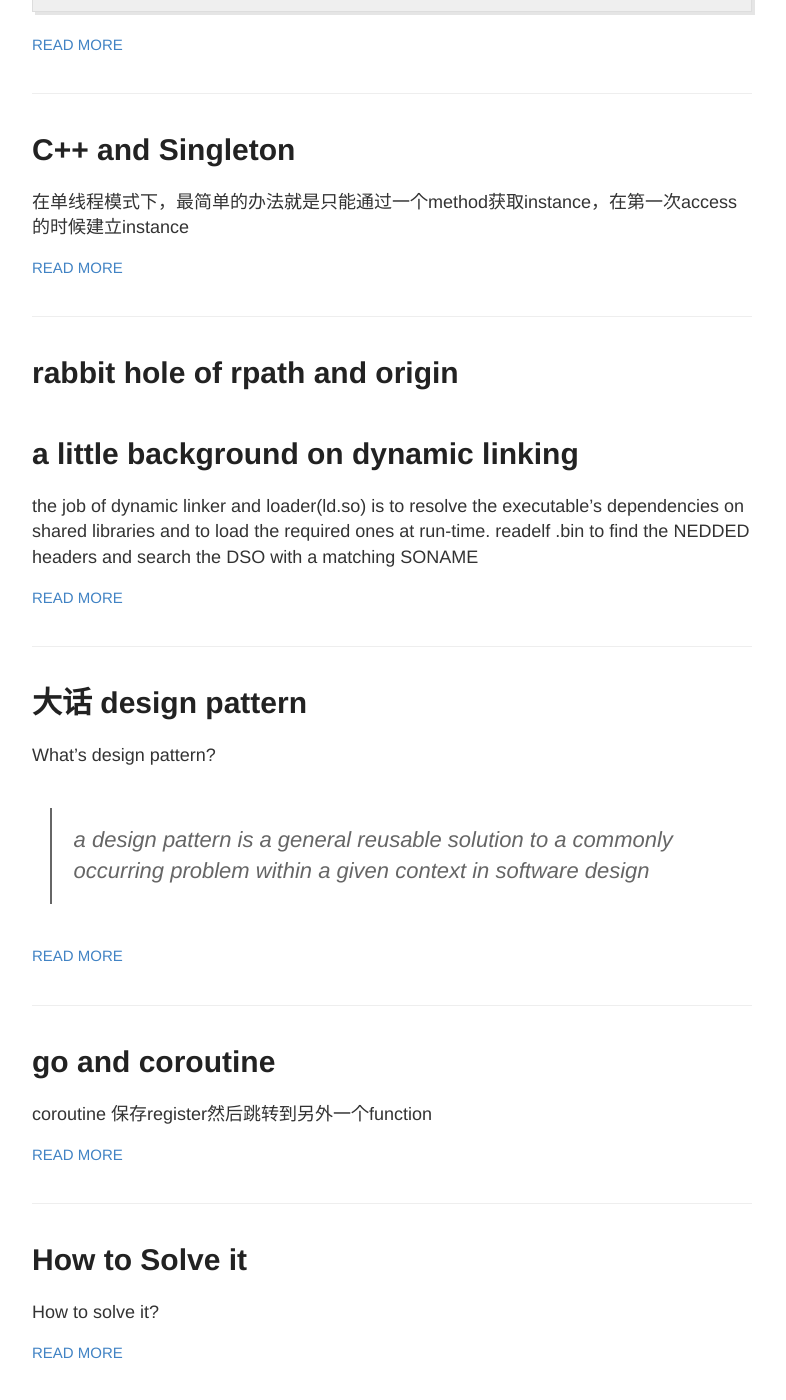
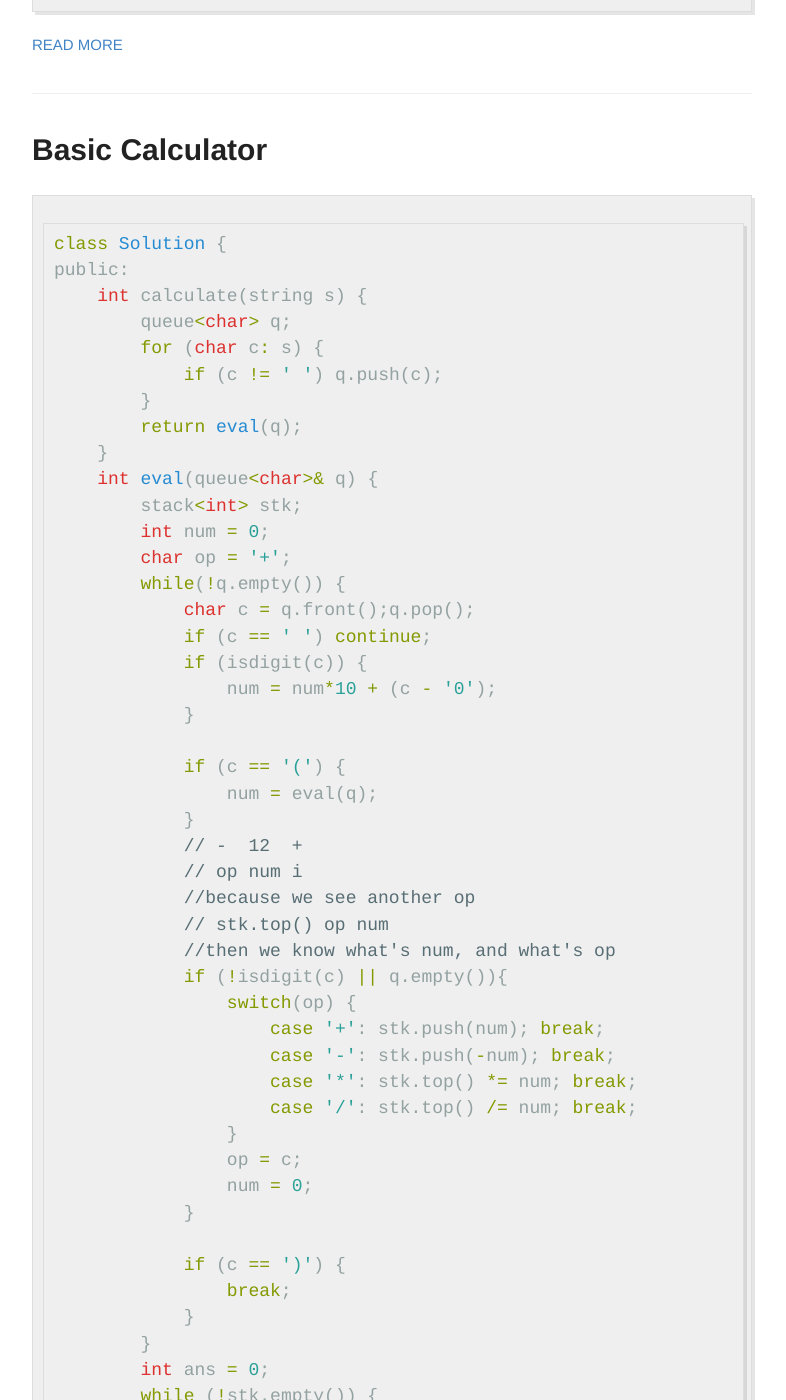
Before and after one commit to longwei/longwei.github.io, a Jekyll site: the page built from index.html, in a window 1280 px wide and 1400 px high, scrolled down 1314 px. Shown: the whole window, without its empty margins (248-1034 px from the left). Built offline with Jekyll 4.4.1, drawn with Linux system fonts in a browser that asks for light colours; some of the changed text lies outside the part shown.

Commit message:
some clean up

````diff
--- /dev/null
+++ b/_posts/2021-12-24-basic-calculator.md
@@ -0,0 +1,104 @@
+---
+layout: post
+title: Basic Calculator
+---
+
+
+
+```cpp
+class Solution {
+public:
+    int calculate(string s) {
+        queue<char> q;
+        for (char c: s) {
+            if (c != ' ') q.push(c);
+        }
+        return eval(q);
+    }
+    int eval(queue<char>& q) {
+        stack<int> stk;
+        int num = 0;
+        char op = '+';
+        while(!q.empty()) {
+            char c = q.front();q.pop();
+            if (c == ' ') continue;
+            if (isdigit(c)) {
+                num = num*10 + (c - '0');
+            }
+
+            if (c == '(') {
+                num = eval(q);
+            }
+            // -  12  +
+            // op num i
+            //because we see another op
+            // stk.top() op num
+            //then we know what's num, and what's op
+            if (!isdigit(c) || q.empty()){
+                switch(op) {
+                    case '+': stk.push(num); break;
+                    case '-': stk.push(-num); break;
+                    case '*': stk.top() *= num; break;
+                    case '/': stk.top() /= num; break;
+                }
+                op = c;
+                num = 0;
+            }
+
+            if (c == ')') {
+                break;
+            }
+        }
+        int ans = 0;
+        while (!stk.empty()) {
+            ans += stk.top(); stk.pop();
+        }
+        return ans;
+    }
+};
+```
+
+优化空间后
+```cpp
+    int eval(queue<char>& q) {
+        int ans = 0;
+        int prevNum = 0;
+        int num = 0;
+        char op = '+';
+        while(!q.empty()) {
+            char c = q.front();q.pop();
+            if (isdigit(c)) {
+                num = num*10 + (c - '0');
+            }
+            if (c == '(') {
+                num = eval(q);
+            }
+            if (!isdigit(c) || q.empty()){
+                switch(op) {
+                    case '+':
+                        ans += prevNum;
+                        prevNum = num;
+                        break;
+                    case '-':
+                        ans += prevNum;
+                        prevNum = -num;
+                        break;
+                    case '*':
+                        prevNum *= num;
+                        break;
+                    case '/':
+                        prevNum /= num;
+                        break;
+                }
+                op = c;
+                num = 0;
+            }
+
+            if (c == ')') {
+                break;
+            }
+        }
+        ans += prevNum; //<==flush wip result to ans
+        return ans;
+    }
+```
````
Also changed, not shown: _posts/2015-02-23-Make.md (deleted, +0 -7 lines), _posts/2015-03-25-memory.md (deleted, +0 -13 lines), _posts/2021-08-10-how_to_solve_it.md (renamed from _posts/2015-08-10-LeetCodeSummery.md, +6 -2 lines), _posts/2021-12-25-leetcode-biweekly-68-weekly-273.md (+1 -1 lines).
